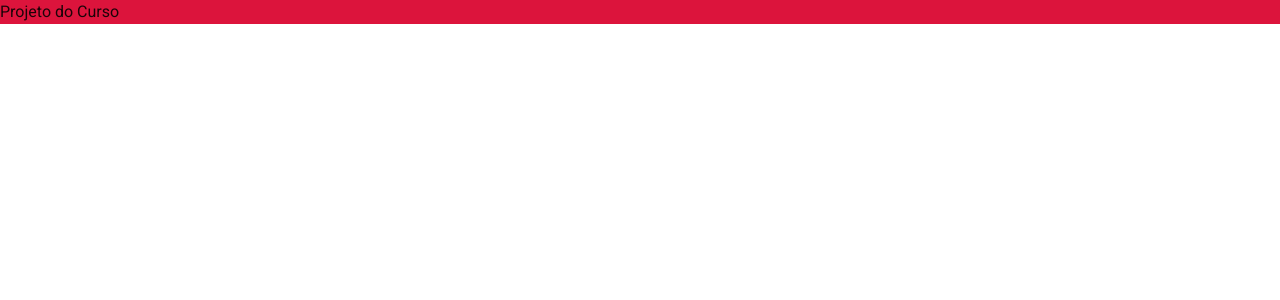
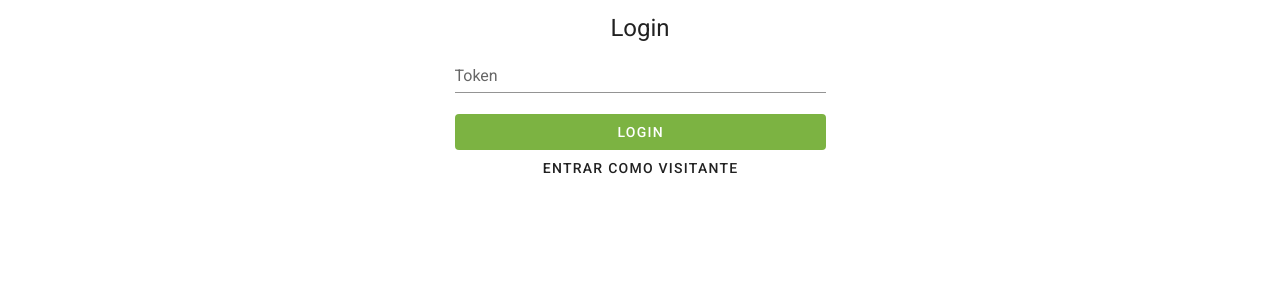
Before and after one commit to Beatriz-Sanchez/prateleira-digital, a Vue app: page / in a window 1280 px wide. Shown: the top 300 px of the page. Built offline with nearby package versions, Linux system fonts and the light colour scheme.

Commit message:
implemented Vuex

```diff
--- a/package.json
+++ b/package.json
@@ -10,7 +10,8 @@
   "dependencies": {
     "core-js": "^3.8.3",
     "vue": "^2.6.14",
-    "vuetify": "^2.6.0"
+    "vuetify": "^2.6.0",
+    "vuex": "^3.6.2"
   },
   "devDependencies": {
     "@babel/core": "^7.12.16",
--- a/src/App.vue
+++ b/src/App.vue
@@ -1,15 +1,18 @@
 <template>
     <v-app>
-        <p>Projeto do Curso</p>
+        <login-page />
     </v-app>
 </template>
 
 <script>
+    import LoginPage from './components/LoginPage.vue';
+    // AIzaSyB1lRFZHRvKOD_TWBxIHOzeMdSsDyHTT5U
 
     export default {
         name: 'App',
 
         components: {
+            LoginPage,
         },
 
         data: () => ({
@@ -19,7 +22,5 @@
 </script>
 
 <style scoped>
-p {
-  background-color: crimson;
-}
+
 </style>
--- /dev/null
+++ b/src/components/LoginPage.vue
@@ -0,0 +1,64 @@
+<!-- eslint-disable no-alert -->
+<template>
+    <v-container>
+        <v-row
+            justify="center"
+        >
+            <v-col
+                cols="12"
+                md="4"
+                xl="3"
+                class="text-center"
+            >
+                <h6 class="headline"> Login</h6>
+
+                <v-text-field
+                    v-model="token"
+                    label="Token"
+                />
+
+                <v-btn
+                    depressed
+                    dark
+                    block
+                    color="light-green darken-1"
+                    @click="login"
+                >
+                    Login
+                </v-btn>
+
+                <v-btn
+                    text
+                    @click="LoginAsGuest"
+                >
+                    entrar como visitante
+                </v-btn>
+            </v-col>
+        </v-row>
+    </v-container>
+</template>
+
+<script>
+
+    export default {
+        name: 'LoginPage',
+        data() {
+            return {
+                token: '',
+            };
+        },
+        methods: {
+            login() {
+                this.$store.commit('setAuthToken', this.token);
+                alert(this.$store.state.authToken);
+            },
+            loginAsGuest() {
+                // TODO
+            },
+        },
+    };
+</script>
+
+<style scoped>
+
+</style>
--- a/src/main.js
+++ b/src/main.js
@@ -1,10 +1,12 @@
-import Vue from 'vue'
-import App from './App.vue'
-import vuetify from './plugins/vuetify'
+import Vue from 'vue';
+import App from './App.vue';
+import vuetify from './plugins/vuetify';
+import store from './store';
 
-Vue.config.productionTip = false
+Vue.config.productionTip = false;
 
 new Vue({
-  vuetify,
-  render: h => h(App)
-}).$mount('#app')
+    vuetify,
+    store,
+    render: (h) => h(App),
+}).$mount('#app');
--- /dev/null
+++ b/src/store.js
@@ -0,0 +1,15 @@
+import Vue from 'vue';
+import Vuex from 'vuex';
+
+Vue.use(Vuex);
+
+export default new Vuex.Store({
+    state: {
+        authToken: '',
+    },
+    mutations: {
+        setAuthToken(state, payload) {
+            state.authToken = payload;
+        },
+    },
+});
```
Also changed, not shown: .eslintrc.json, 1 other file (tests, documents, lock files or other folders).
